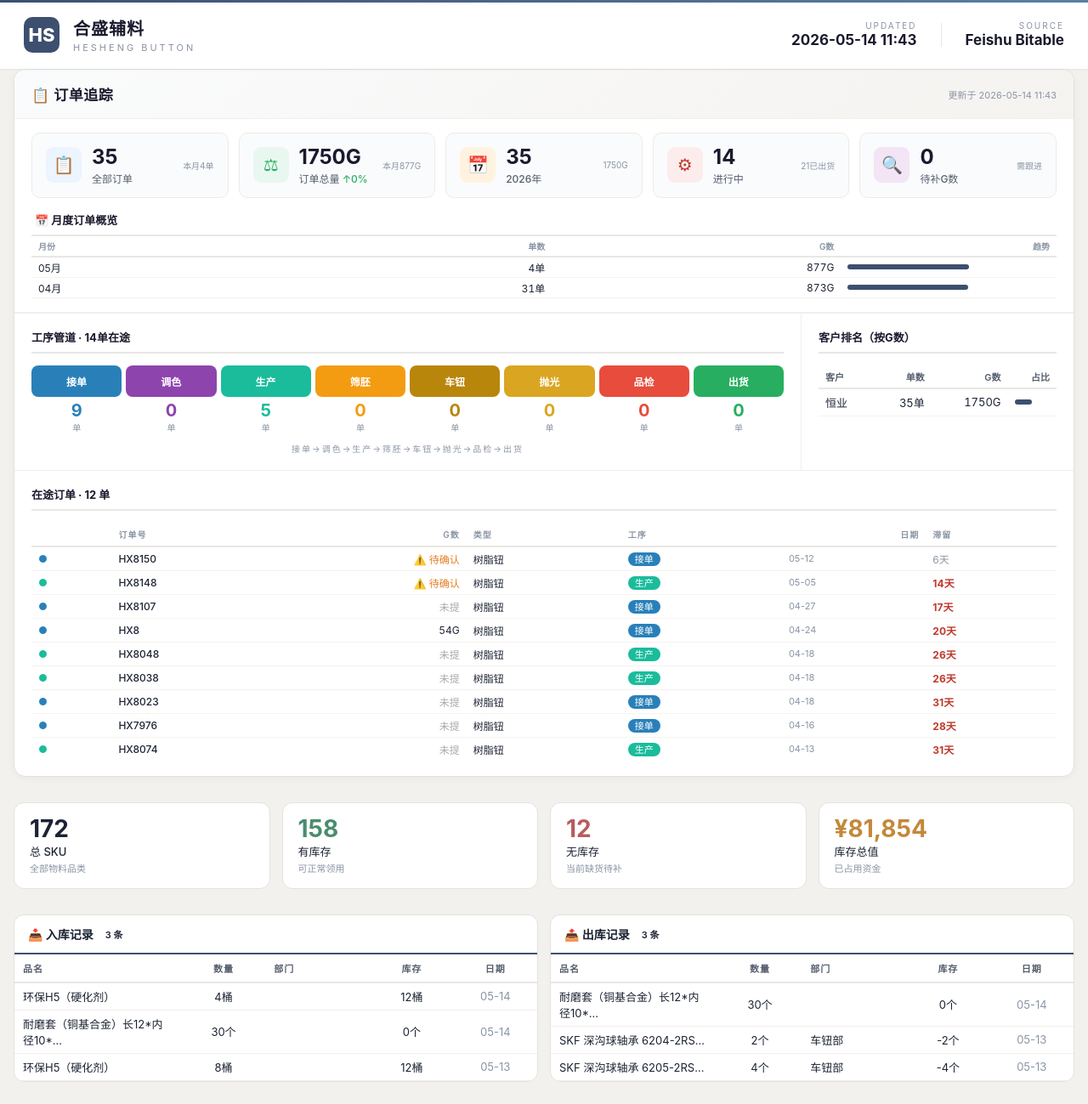
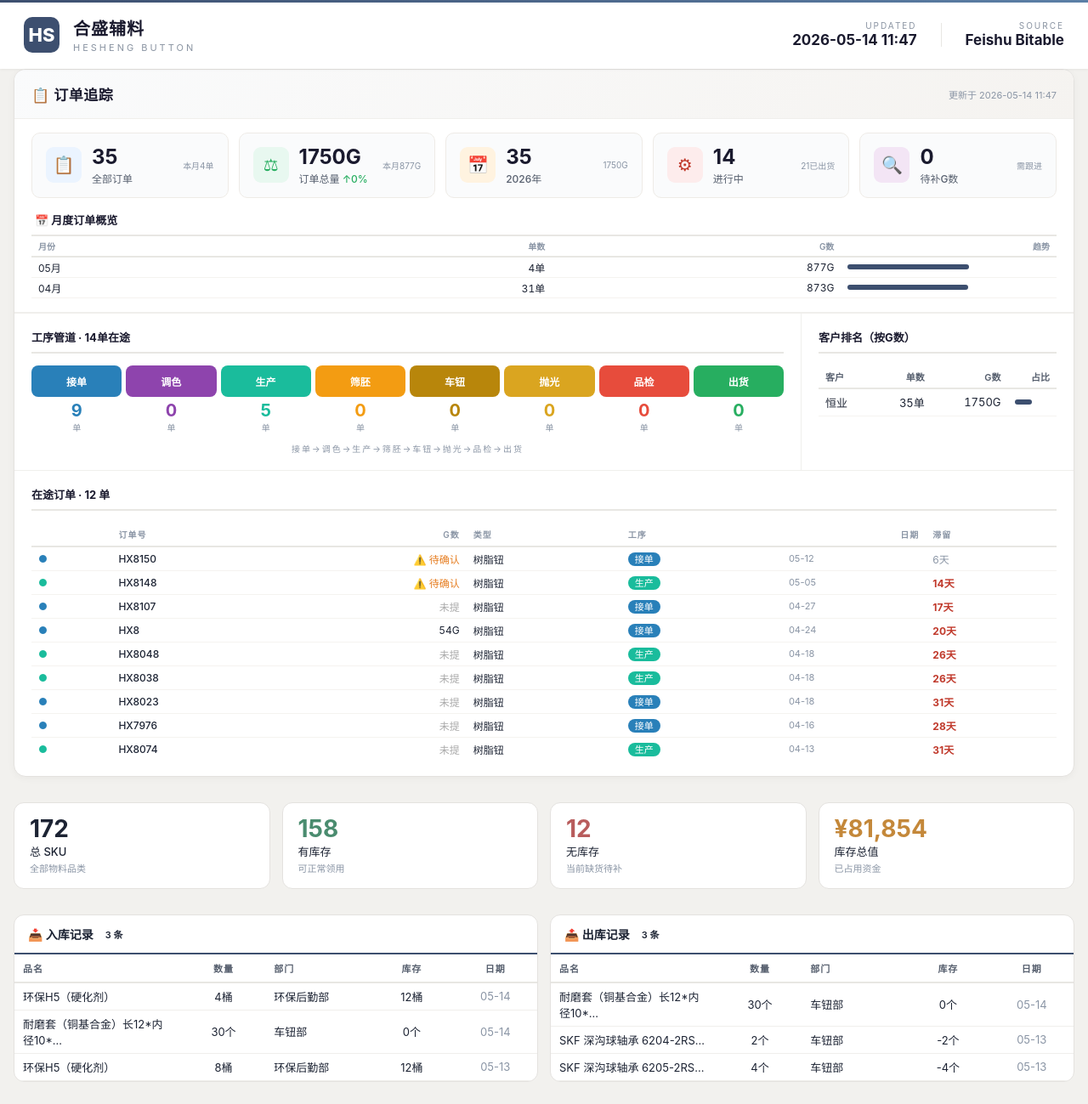
Before and after one commit to wayne8877/hs-inventory-dashboard, a website: page index.html in a window 1280 px wide. Shown: the top 1299 px of the page at 85% size. Drawn offline with Linux system fonts and the light colour scheme.

Commit message:
chore: 出入库记录补全部门字段

```diff
--- a/index.html
+++ b/index.html
@@ -192,7 +192,7 @@ body{
     <div><div class="brand-name">合盛辅料</div><div class="brand-en">HeSheng Button</div></div>
   </div>
   <div class="hdr-info">
-    <div class="hdr-info-item"><div class="hdr-info-label">Updated</div><div class="hdr-info-value">2026-05-14 11:43</div></div>
+    <div class="hdr-info-item"><div class="hdr-info-label">Updated</div><div class="hdr-info-value">2026-05-14 11:47</div></div>
     <div class="hdr-divider"></div>
     <div class="hdr-info-item"><div class="hdr-info-label">Source</div><div class="hdr-info-value">Feishu Bitable</div></div>
   </div>
@@ -203,7 +203,7 @@ body{
 <div class="o-section">
   <div class="o-header">
     <div class="o-title">📋 订单追踪</div>
-    <div class="o-updated">更新于 2026-05-14 11:43</div>
+    <div class="o-updated">更新于 2026-05-14 11:47</div>
   </div>
   <div class="o-kpi-row"><div class="okpi"><div class="okpi-icon" style="background:#EBF4FF;color:#2980B9">📋</div><div class="okpi-body"><div class="okpi-num">35</div><div class="okpi-label">全部订单</div></div><div class="okpi-sub">本月4单</div></div>
 <div class="okpi"><div class="okpi-icon" style="background:#E8F8F0;color:#27AE60">⚖</div><div class="okpi-body"><div class="okpi-num">1750G</div><div class="okpi-label">订单总量 <span style="color:#27AE60;font-size:12px">↑0%</span></div></div><div class="okpi-sub">本月877G</div></div>
@@ -276,9 +276,9 @@ body{
     <div class="ctitle navy">📥 入库记录 <span class="cnt">3 条</span></div>
     <div class="tbl-scroll" style="max-height:300px;overflow-y:auto">
 <table style="table-layout:fixed;width:100%"><colgroup><col style="width:32%"><col style="width:16%"><col style="width:20%"><col style="width:16%"><col style="width:16%"></colgroup><thead><tr><th>品名</th><th style="text-align:center">数量</th><th>部门</th><th style="text-align:center">库存</th><th style="text-align:center;white-space:nowrap">日期</th></tr></thead><tbody>
-        <tr><td class="name">环保H5（硬化剂）</td><td style="text-align:center">4桶</td><td></td><td style="text-align:center">12桶</td><td style="text-align:center;color:#8A95A5">05-14</td></tr>
-        <tr><td class="name">耐磨套（铜基合金）长12*内径10*…</td><td style="text-align:center">30个</td><td></td><td style="text-align:center">0个</td><td style="text-align:center;color:#8A95A5">05-14</td></tr>
-        <tr><td class="name">环保H5（硬化剂）</td><td style="text-align:center">8桶</td><td></td><td style="text-align:center">12桶</td><td style="text-align:center;color:#8A95A5">05-13</td></tr>
+        <tr><td class="name">环保H5（硬化剂）</td><td style="text-align:center">4桶</td><td>环保后勤部</td><td style="text-align:center">12桶</td><td style="text-align:center;color:#8A95A5">05-14</td></tr>
+        <tr><td class="name">耐磨套（铜基合金）长12*内径10*…</td><td style="text-align:center">30个</td><td>车钮部</td><td style="text-align:center">0个</td><td style="text-align:center;color:#8A95A5">05-14</td></tr>
+        <tr><td class="name">环保H5（硬化剂）</td><td style="text-align:center">8桶</td><td>环保后勤部</td><td style="text-align:center">12桶</td><td style="text-align:center;color:#8A95A5">05-13</td></tr>
 </tbody></table>
     </div>
   </div>
@@ -286,7 +286,7 @@ body{
     <div class="ctitle navy">📤 出库记录 <span class="cnt">3 条</span></div>
     <div class="tbl-scroll" style="max-height:300px;overflow-y:auto">
 <table style="table-layout:fixed;width:100%"><colgroup><col style="width:32%"><col style="width:16%"><col style="width:20%"><col style="width:16%"><col style="width:16%"></colgroup><thead><tr><th>品名</th><th style="text-align:center">数量</th><th>部门</th><th style="text-align:center">库存</th><th style="text-align:center;white-space:nowrap">日期</th></tr></thead><tbody>
-        <tr><td class="name">耐磨套（铜基合金）长12*内径10*…</td><td style="text-align:center">30个</td><td></td><td style="text-align:center">0个</td><td style="text-align:center;color:#8A95A5">05-14</td></tr>
+        <tr><td class="name">耐磨套（铜基合金）长12*内径10*…</td><td style="text-align:center">30个</td><td>车钮部</td><td style="text-align:center">0个</td><td style="text-align:center;color:#8A95A5">05-14</td></tr>
         <tr><td class="name">SKF 深沟球轴承 6204-2RS…</td><td style="text-align:center">2个</td><td>车钮部</td><td style="text-align:center">-2个</td><td style="text-align:center;color:#8A95A5">05-13</td></tr>
         <tr><td class="name">SKF 深沟球轴承 6205-2RS…</td><td style="text-align:center">4个</td><td>车钮部</td><td style="text-align:center">-4个</td><td style="text-align:center;color:#8A95A5">05-13</td></tr>
 </tbody></table>
```
